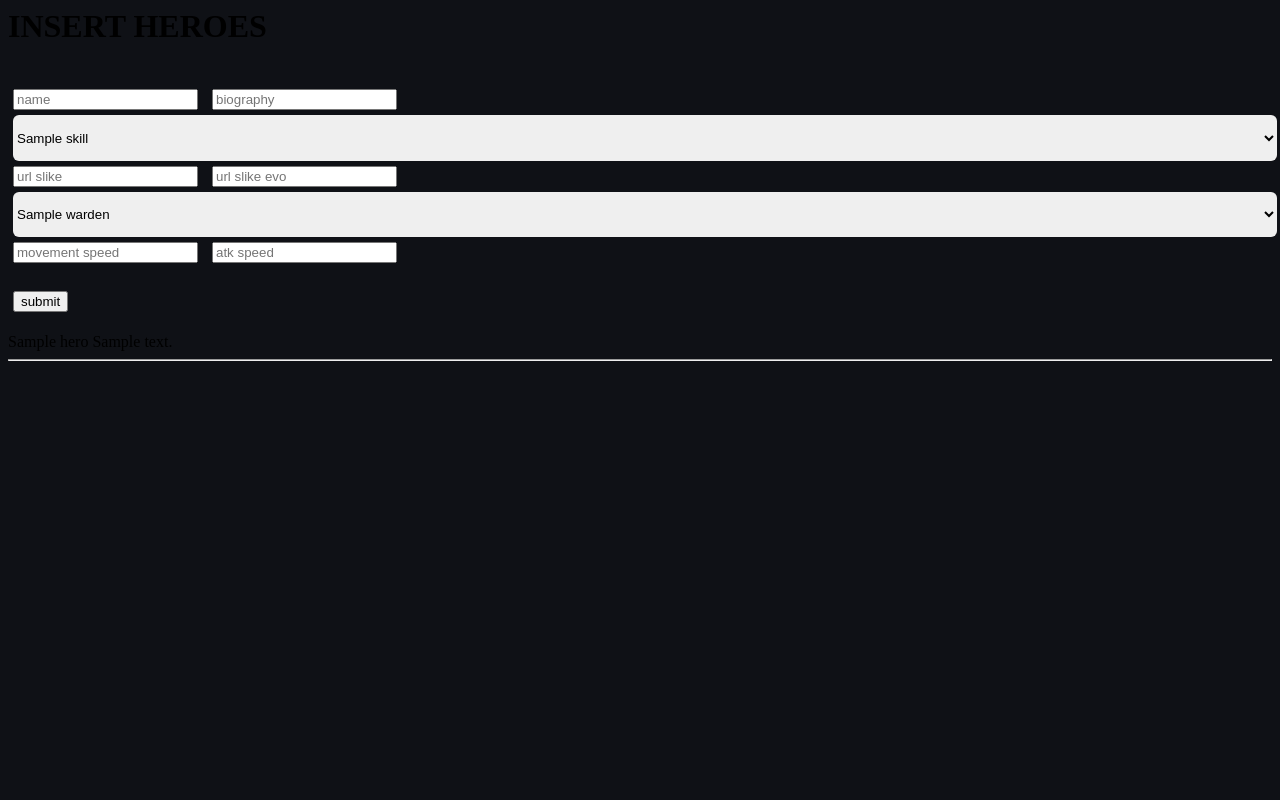
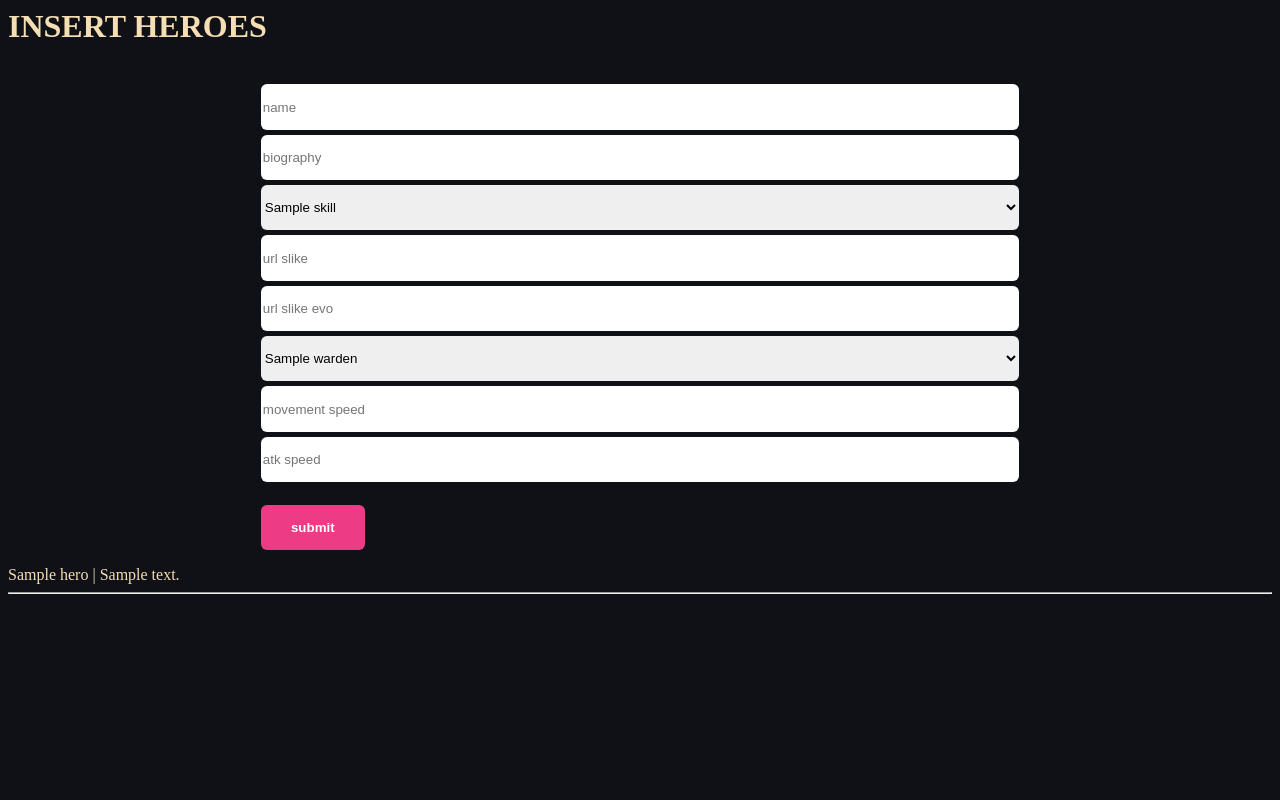
Before and after one commit to LukaCopar/cc-wiki, a PHP site: page /builds/insert_hero.php in a window 1280 px wide. Run offline with PHP 8.4, Linux system fonts and the light colour scheme; tables that the repository leaves empty or names only in its code hold one stand-in row (values such as "Sample post").

Commit message:
css sm mal postimu

```diff
--- a/builds/insert_hero.php
+++ b/builds/insert_hero.php
@@ -9,26 +9,13 @@
 	    <title>Insert Hero</title>
 		<link rel="stylesheet" href="../css/style.css" type="text/css">
 		<script src="../js/index.js"></script>
-		<style>
-		input{
-			margin: 5px;
-		}
-		select{
-		width: 100%;
-		border: none;
-		height: 3.4em;
-		border-radius: 6px;
-		margin-left: 5px;
-
-		}
-		</style>
 
 
 	</head>
 
 	<body>
 	   <h1>INSERT HEROES</h1> </br>
-	   <div>
+	   <div class="insert-field">
 	<form action="./insert_hero_b.php" method="post" enctype="multipart/form-data">
 
   <input name="name" type="text" placeholder="name"/>
@@ -61,7 +48,7 @@
 
 
   <br><br>
-  <input type="submit" value="submit">
+  <input class="submit" type="submit" value="submit">
 </form>
 </div>
 
@@ -75,7 +62,7 @@
 		 <div>
 		 <?php
 		 echo $row['name'];
-		 echo " ";
+		 echo " | ";
 		 echo $row['biography'];
 		 ?>
 		 </div>
--- a/css/style.css
+++ b/css/style.css
@@ -1,7 +1,50 @@
 
 body {
 	background-color: #0f1116;
+	color: wheat;
 		}
+
+input[type=text] {
+	width: 100%;
+	border: none;
+	height: 3.4em;
+	border-radius: 6px;
+	margin-bottom: 5px;
+}
+
+.insert-field {
+	margin-left: 20%;
+	margin-right: 20%;
+	overflow: hidden;
+}
+
+.submit {
+	border: none;
+	border-radius: 6px;
+	height: 3.4em;
+	width: 7.8em;
+	color: white;
+	font-weight: 700;
+	padding: 0;
+	background-color: #ed3b85;
+	transition: background-color .5s;
+}
+
+	.submit:hover {
+		cursor: pointer;
+		background-color: #a32758;
+		transition: background-color .5s;
+	}
+
+select {
+	width: 100%;
+	border: none;
+	height: 3.4em;
+	border-radius: 6px;
+	margin-bottom: 5px;
+	margin-left: 0px !important;
+}
+
 
 #nav1lmao {
 	position: fixed;
```
Lines whose indentation alone changed are shown as unchanged.
